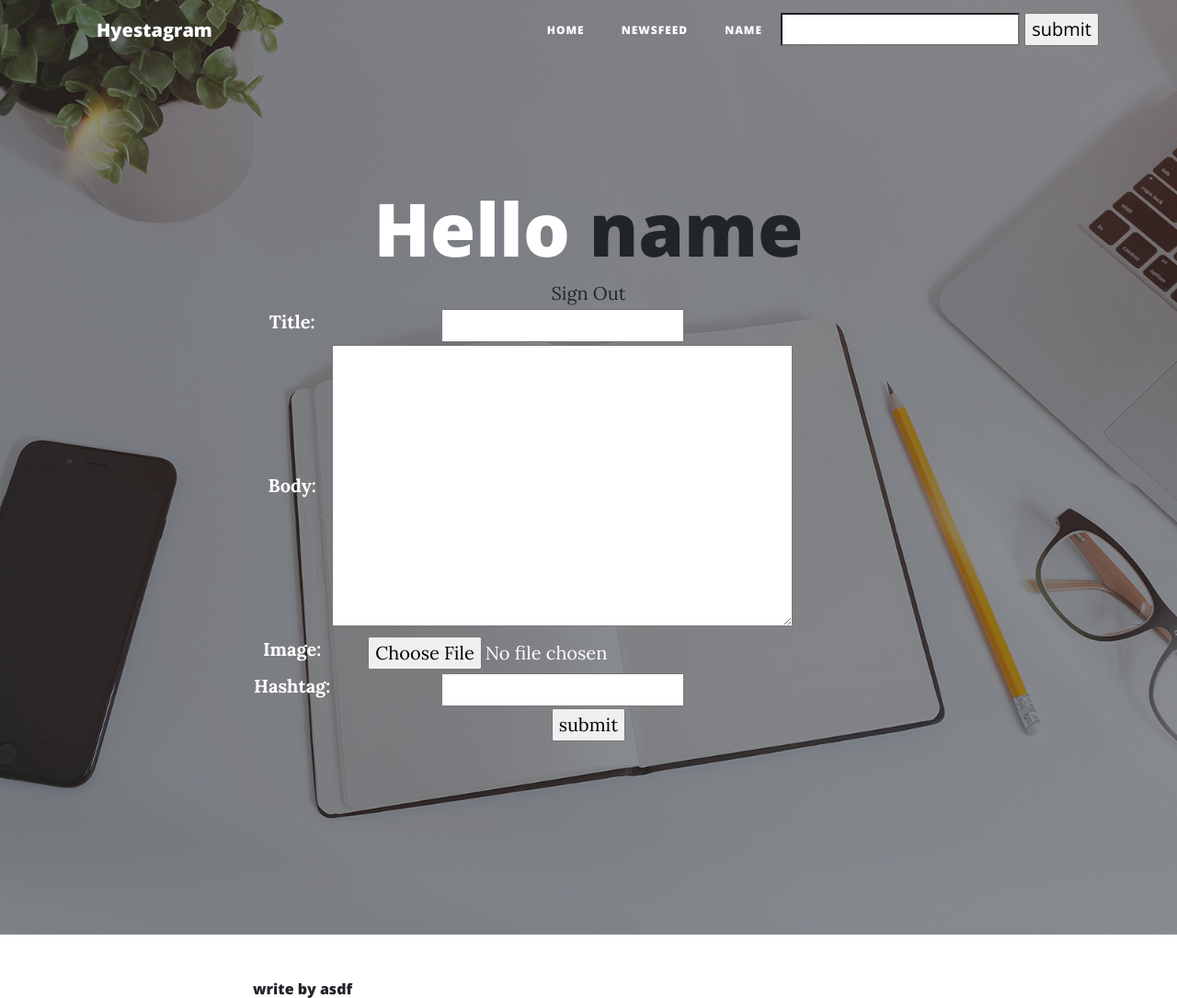
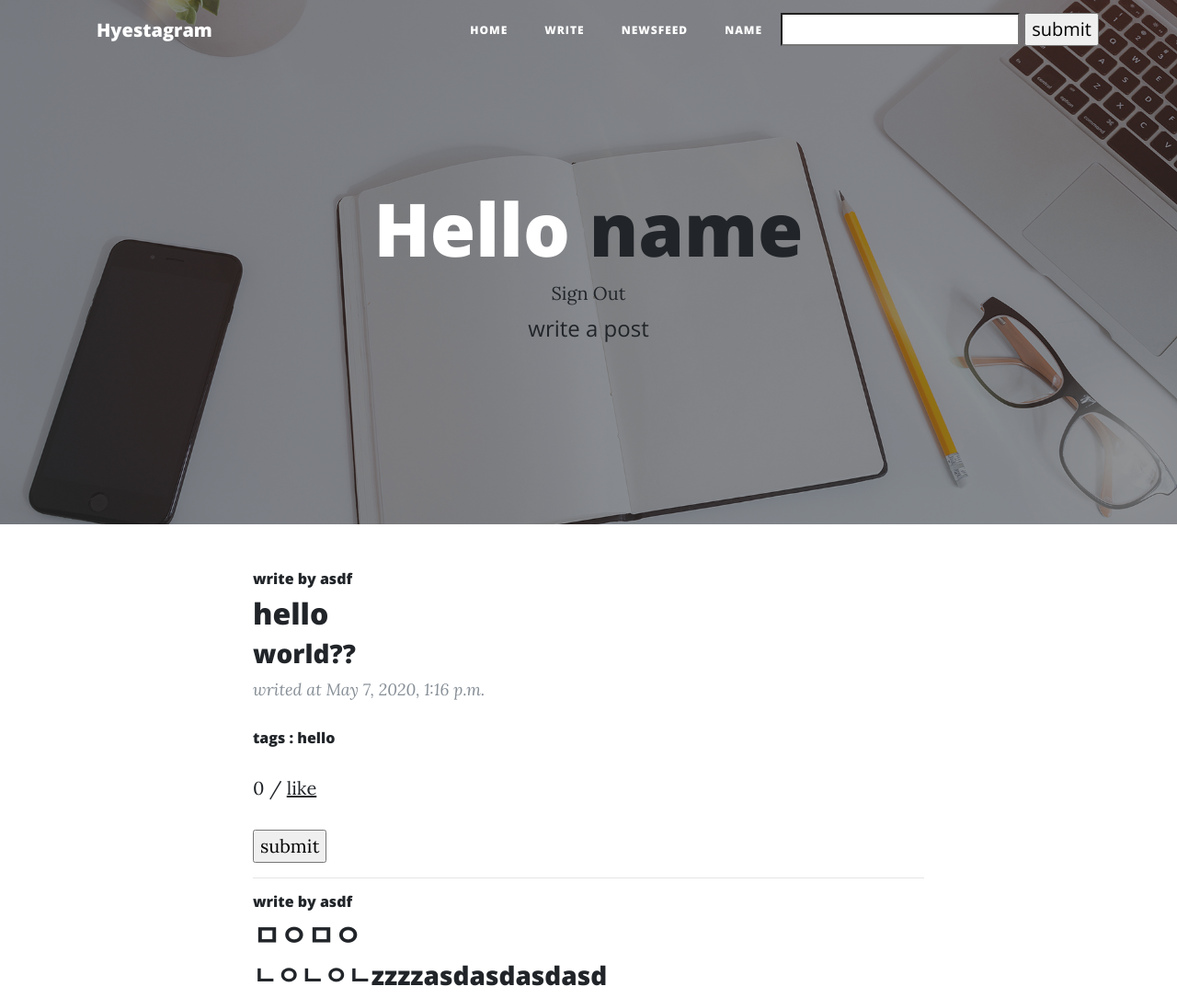
Before and after one commit to hyesungoh/Django_SELFMADE, a Django app: page / in a window 1280 px wide. Shown: the top 1085 px of the page at 92% size. Run offline with Django 3.2, Linux system fonts and the light colour scheme; a user stored in the database is signed in; data comes from the database, SQL or seed files in the repository; both versions use the stored data as it was after the commit; some libraries are stand-ins or nearby versions; some web fonts are replaced.

Commit message:
make write view, template

```diff
--- a/app/templates/app/base.html
+++ b/app/templates/app/base.html
@@ -42,6 +42,9 @@
             <a class="nav-link" href="/">Home</a>
           </li>
         {% if user.is_authenticated %}
+            <li class="nav-item">
+                <a class="nav-link" href="/write">Write</a>
+            </li>
             <li class="nav-item">
                 <a class="nav-link" href="/news">Newsfeed</a>
             </li>
--- a/app/templates/app/home.html
+++ b/app/templates/app/home.html
@@ -10,15 +10,7 @@
         {% if user.is_authenticated %}
             <h1>Hello <a href="{% url 'user' pk=user.username %}">{{ user.username }}</a></h1>
             <a href= "{% url 'logout' %}">Sign Out</a>
-
-            <form method='POST' enctype="multipart/form-data">
-            {% csrf_token %}
-            <table>
-                {{form.as_table}}
-            </table>
-            <input type='submit', value='submit'>
-            </form>
-
+            <span class="subheading"><a href="/write">write a post</a></span>
         {% else %}
             <h1>Hello Stranger</h1>
             <a href= "{% url 'signin' %}">
@@ -28,7 +20,7 @@
                 or Sign up
             </a>
         {% endif %}
-        <span class="subheading"></span>
+
 
       </div>
     </div>
--- a/app/views.py
+++ b/app/views.py
@@ -10,14 +10,19 @@ from django.http import HttpResponse, HttpResponseRedirect
 
 def home(request):
     posts = Post.objects.all().order_by('-date')
-    if request.method == 'POST':
+    return render(request, 'app/home.html', {'posts': posts})
+
+def write(request):
+    if not request.user.is_active:
+        return HttpResponse('You can write a post to Signin or up')
+
+    if request.method == "POST":
         form = PostForm(request.POST, request.FILES)
         if form.is_valid():
             post = form.save(commit=False)
             post.date = timezone.now()
             post.writer = request.user
 
-            # '#'을 기준으로 해시태그 만들기 !
             tags = form.cleaned_data['hashtag']
             str_tags = tags.split('#')
             list_tags = list()
@@ -34,15 +39,11 @@ def home(request):
             post.save()
             post.hashtags.add(*list_tags)
 
-            # 이걸 따로 할 필요가 있을까?
-            # form.save_m2m()
             return redirect('home')
     else:
         form = PostForm()
-        c_form = CommentForm()
 
-
-        return render(request, 'app/home.html', {'form': form, 'c_form': c_form, 'posts': posts})
+        return render(request, 'app/write.html', {'form': form})
 
 def news(request):
     if not request.user.is_active:
@@ -61,6 +62,7 @@ def news(request):
 
     c_form = CommentForm()
     return render(request, 'app/news.html', {'posts': posts, 'c_form': c_form})
+
 
 def edit(request, pk):
     edit_post = get_object_or_404(Post, pk=pk)
--- a/project/urls.py
+++ b/project/urls.py
@@ -25,6 +25,7 @@ import app.views
 urlpatterns = [
     path('admin/', admin.site.urls),
     path('', app.views.home, name="home"),
+    path('write', app.views.write, name="write"),
     path('edit/<int:pk>', app.views.edit, name='edit'),
     path('delete/<int:pk>', app.views.delete, name='delete'),
 
```
Also changed, not shown: app/templates/app/write.html (added, +27 -0 lines), db.sqlite3.
